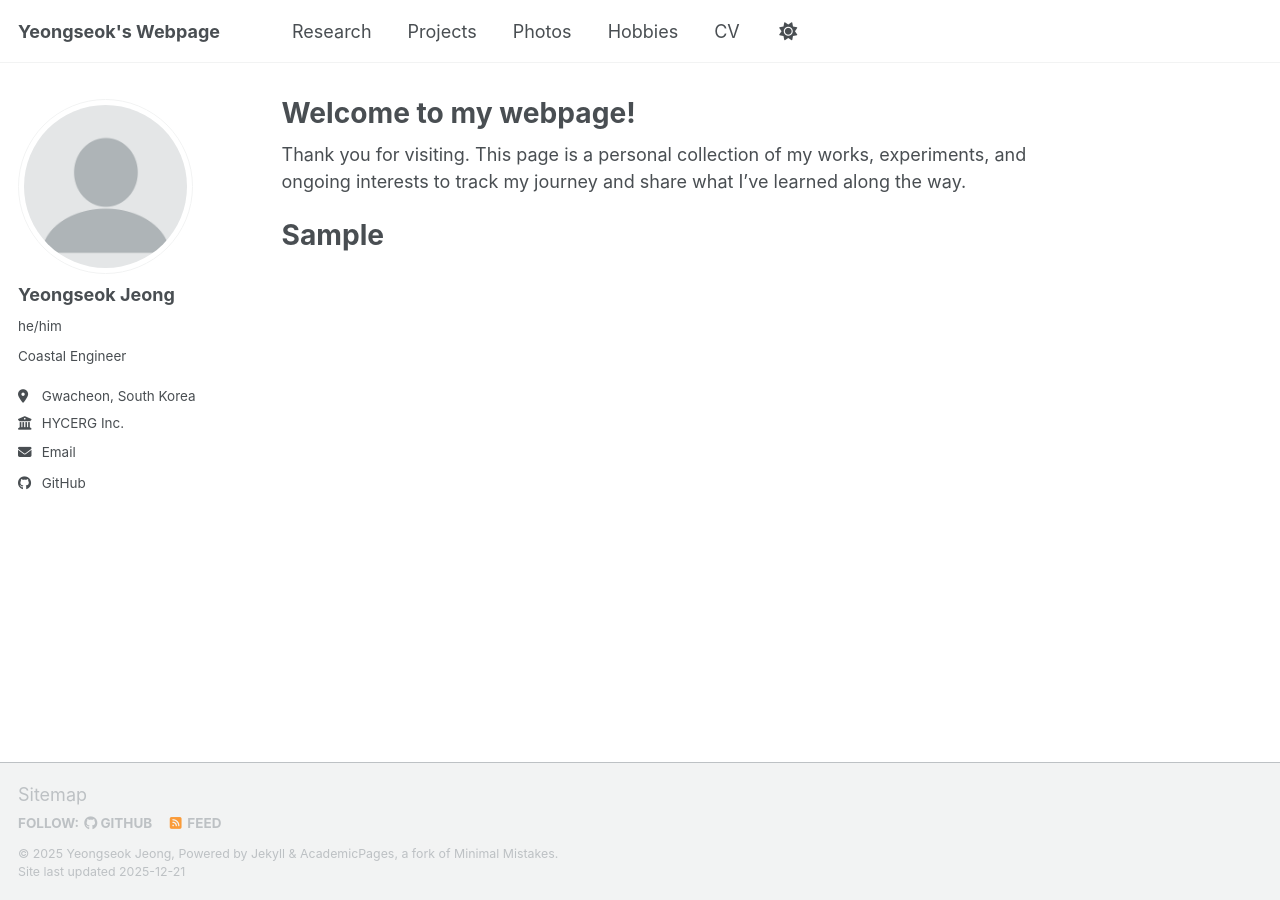
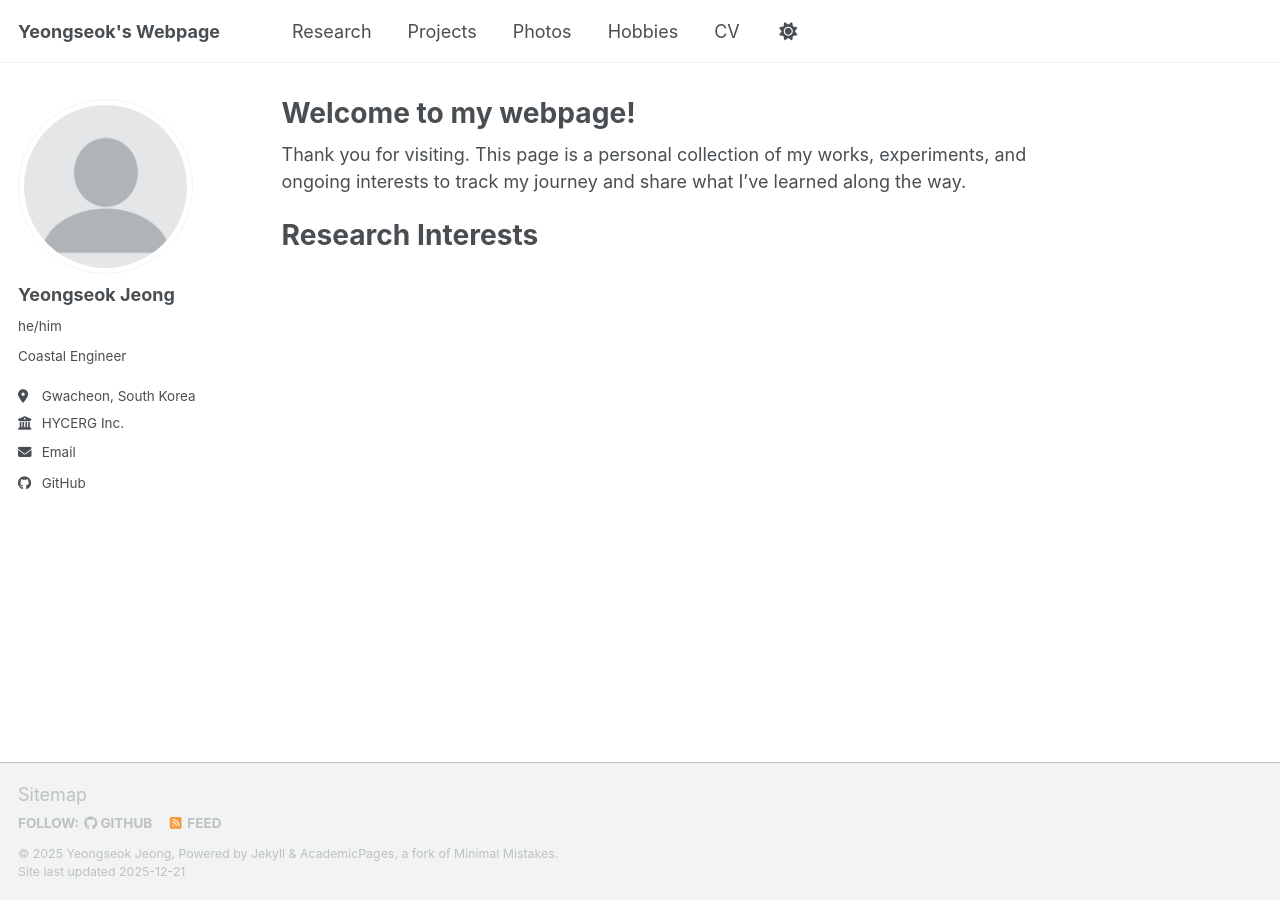
Before and after one commit to yjeongteddy/yjeongteddy.github.io, a Jekyll site: the page built from _pages/about.md, in a window 1280 px wide. Built offline with Jekyll 4.4.1, drawn with Linux system fonts in a browser that asks for light colours; a script bundle is joined from its source files by our own code; library files that are not in the unit come from our copies.

Commit message:
Update about.md

```diff
--- a/_pages/about.md
+++ b/_pages/about.md
@@ -9,4 +9,4 @@ redirect_from:
 
 Thank you for visiting. This page is a personal collection of my works, experiments, and ongoing interests to track my journey and share what I’ve learned along the way.
 
-# Sample
+# Research Interests
```
